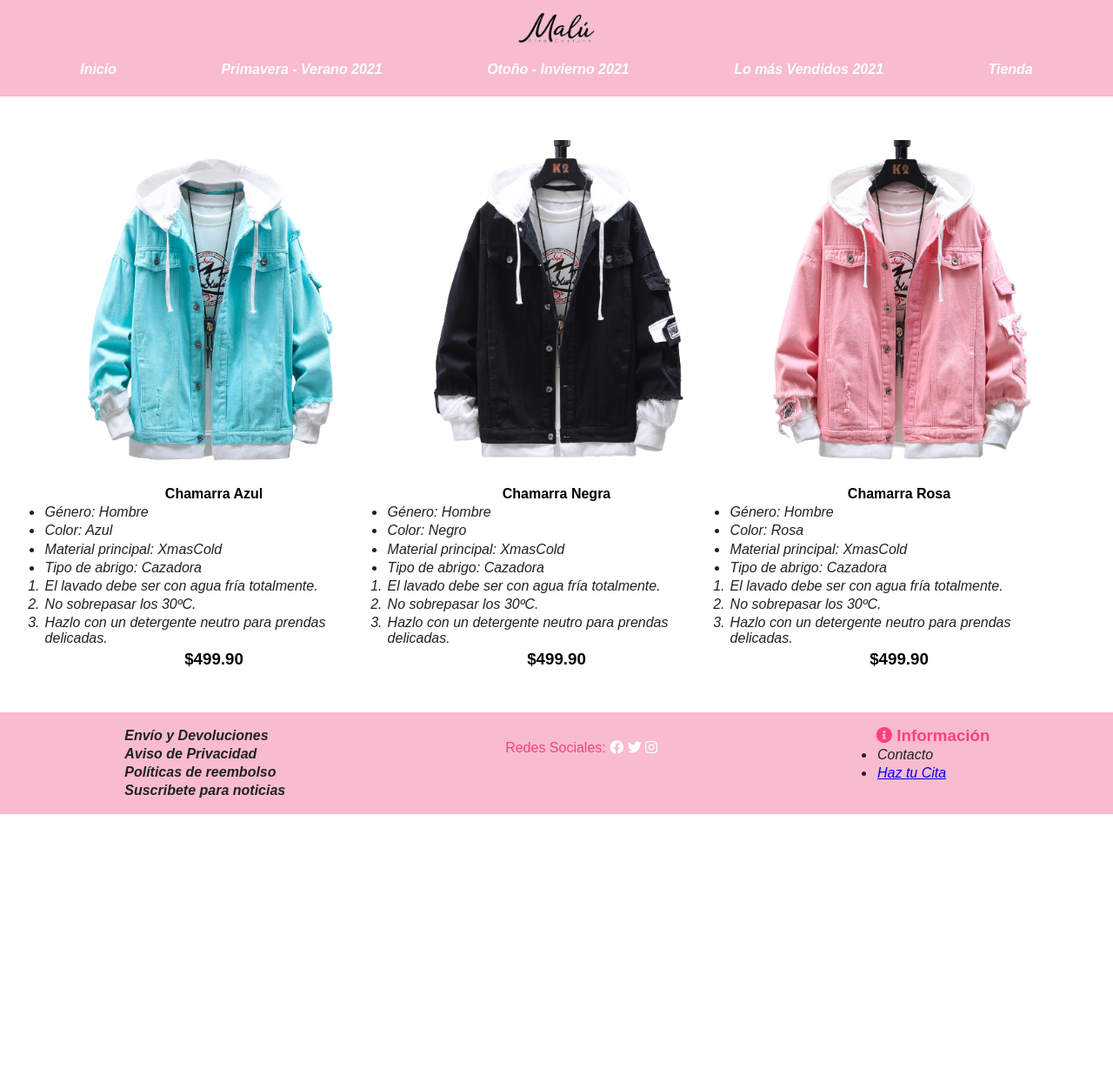
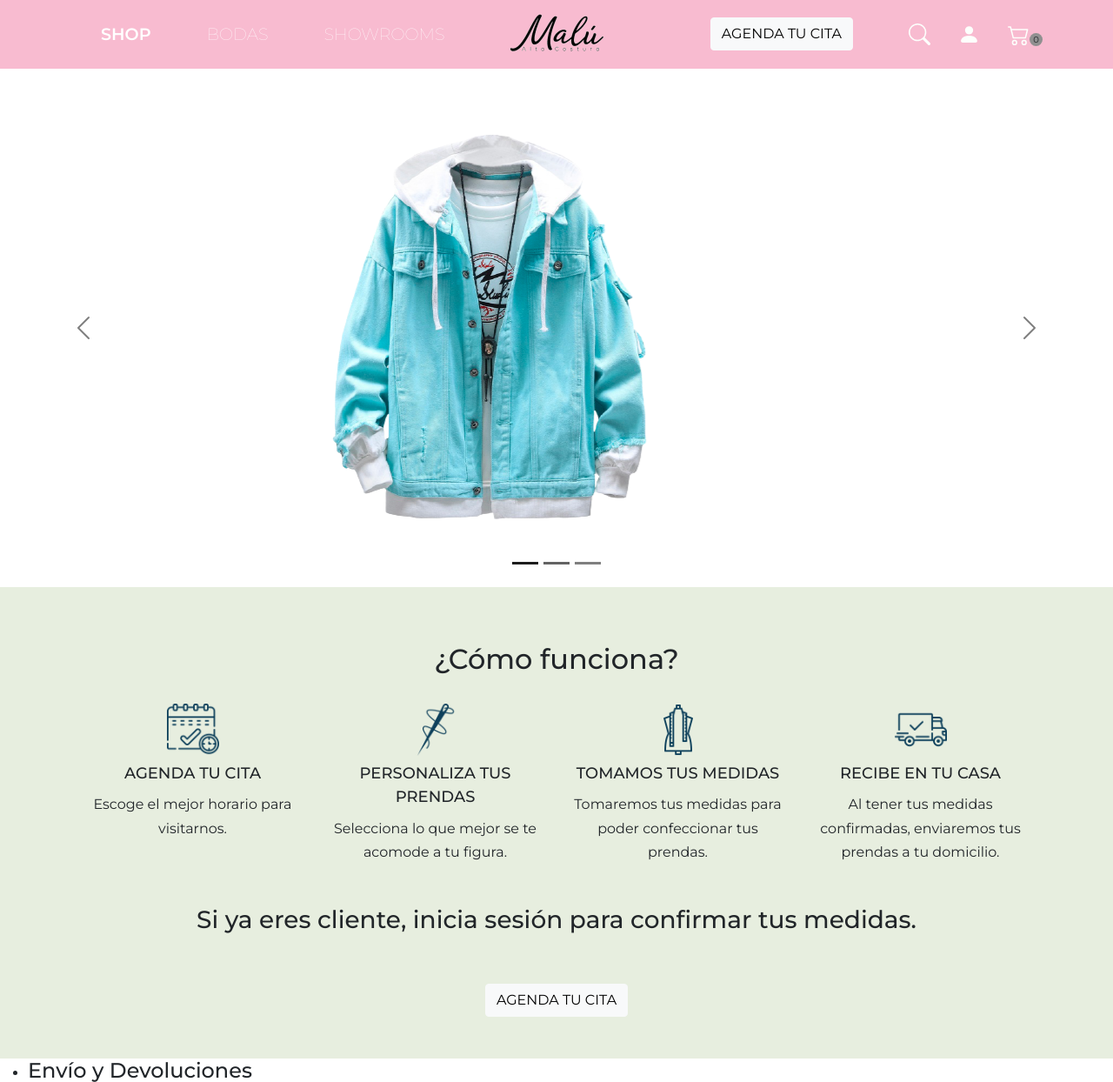
Before and after one commit to ManeMN19/MaluAltaCostura, a plain HTML site: page index.html in a window 1280 px wide. Shown: the top 1244 px of the page at 87% size. Before the commit the page ends 936 px from the top, so only its background shows below. Drawn offline with nearby package versions, Linux system fonts and the light colour scheme.

Commit message:
Redieseño con Bootstrap

```diff
--- a/css/styles.css
+++ b/css/styles.css
@@ -25,6 +25,64 @@ body {
     font-family: var(--montserrat);
 }
 
+.navbar {
+    background-color: var(--orchidPink)
+}
+
+.nav-link {
+    color: white !important;
+    text-decoration: none;
+    font-size: 1.2rem;
+    font-weight: 200;
+    line-height: 1.6;
+    padding: 1rem 3rem;
+}
+
+.nav-link:hover {
+    font-weight: bold;
+}
+
+.active{
+    font-weight: bold;
+}
+
+.howdoes {
+    background-color: #E7EEDF;
+}
+
+.feature h2 {
+    font-size: 18px;
+    line-height: 1.7rem;
+    font-weight: 500;
+}
+
+.feature p {
+    text-align: center;
+    font-weight: 400;
+    line-height: 1.7rem;
+}
+
+.logo {
+    height: 60px;
+    width: 60px
+}
+
+.needle {
+    content: url(/images/needle-and-thread.png);
+}
+
+.dressmaker {
+    content: url(/images/dressmaker.png);
+}
+
+.calendar {
+    content: url(/images/calendar.png);
+}
+
+.shipped {
+    content: url(/images/shipped.png);
+}
+
 .header__products {
     font-family: var(--lexend);
     text-align: center;
@@ -33,46 +91,29 @@ body {
     font-weight: 100;
 }
 
-img {
+/* img {
     max-width: 100%;
+} */
+
+
+
+
+.site-header__cart-count {
+    background: #909090;
+    height: 15px;
+    width: 15px;
+    margin: 13px 5px 0 0;
+    display: flex;
+    justify-content: space-around;
+    border-radius: 50%;
 }
 
-.logo img {
-    max-width: 8%;
+.cart-count {
+    letter-spacing: -0.3px;
+    position: absolute;
+    font-size: 10px;
 }
-
-.container {
-    max-width: 100rem;
-    margin: 0 auto;
-    background-color: var(--orchidPink);
-    padding: 0.5rem 2rem;
-}
-
-.logo {
-    display: flex;
-    justify-content: center;
-}
-
-.nav {
-    margin: 0.5rem auto;
-}
-
-.nav__menu {
-    list-style: none;
-    display: flex;
-    justify-content: space-around;
-    flex-direction: row;
-}
-
-.nav__link {
-    color: white;
-    text-decoration: none;
-    font-size: 1rem;
-    font-weight: 600;
-    line-height: 1.6;
-    padding: 0.5rem;
-}
-
+/*
 .nav__link:hover {
     border: 0.2rem inset var(--baby);
     color: var(--indigo);
@@ -191,4 +232,4 @@ h5 {
     display: flex;
     justify-content: space-around;
     flex-direction: column;
-}
+} */
--- a/index.html
+++ b/index.html
@@ -4,8 +4,11 @@
     <meta charset="UTF-8">
     <meta http-equiv="X-UA-Compatible" content="IE=edge">
     <meta name="viewport" content="width=device-width, initial-scale=1.0">
+    <!-- Bootstrap CSS -->
+    <link href="https://cdn.jsdelivr.net/npm/bootstrap@5.1.3/dist/css/bootstrap.min.css" rel="stylesheet" integrity="sha384-1BmE4kWBq78iYhFldvKuhfTAU6auU8tT94WrHftjDbrCEXSU1oBoqyl2QvZ6jIW3" crossorigin="anonymous">
+    <link rel="stylesheet" href="https://cdn.jsdelivr.net/npm/bootstrap-icons@1.8.1/font/bootstrap-icons.css">
     <link rel="stylesheet" href="css/styles.css">
-    <link href="https://fonts.googleapis.com/css2?family=Poppins:ital,wght@0,100;0,400;0,600;1,100;1,400;1,600&display=swap" rel="stylesheet">
+    <link href="https://fonts.googleapis.com/css2?family=Lexend:wght@400;500;700&family=Montserrat:wght@100;400;500;600&display=swap" rel="stylesheet">
     <link rel="stylesheet" href="https://cdnjs.cloudflare.com/ajax/libs/animate.css/4.1.1/animate.min.css"/>
     <link
       rel="stylesheet"
@@ -22,92 +25,120 @@
 
 <body>
     <header>
-        <div class="container">
-            <a class="logo" href="index.html">
-                <img src="images/logomalu.png" alt="logo">
-            </a>
-            <nav class="nav">
-                <ul class="nav__menu">
-                    <li class="nav__menuItem">
-                        <a class="nav__link" href="index.html">Inicio</a>
-                    </li>
-                    <li class="nav__menuItem">
-                        <a class="nav__link" href="pages/primaveraVerano2021.html">Primavera - Verano 2021</a>
-                    </li>
-                    <li class="nav__menuItem">
-                        <a class="nav__link" href="pages/otoñoInvierno2021.html">Otoño - Invierno 2021</a>
-                    </li>
-                    <li class="nav__menuItem">
-                        <a class="nav__link" href="pages/loMasVendido.html">Lo más Vendidos 2021</a>
-                    </li>
-                    <li class="nav__menuItem">
-                        <a class="nav__link" href="pages/tiendaEnLinea.html">Tienda</a>
-                    </li>
-                </ul>
-            </nav>
+        <nav class="navbar navbar-expand-lg navbar-dark">
+            <div class="container-fluid">
+                <button class="navbar-toggler" type="button" data-bs-toggle="collapse" data-bs-target="#navbarSupportedContent" aria-controls="navbarSupportedContent" aria-expanded="false" aria-label="Toggle navigation">
+                  <span class="navbar-toggler-icon"></span>
+                </button>
+                <div class="navbar-collapse collapse w-100 order-0 order-md-0 dual-collapse2" id="navbarSupportedContent"> <!--Menú izq-->
+                    <ul class="navbar-nav me-auto px-lg-5">
+                        <li class="nav-item">
+                            <a class="nav-link active ms-lg-5" href="pages/shop.html">SHOP</a>
+                        </li>
+                        <li class="nav-item">
+                            <a class="nav-link ms-lg-5" href="#">BODAS</a>
+                        </li>
+                        <li class="nav-item">
+                            <a class="nav-link ms-lg-5" href="#">SHOWROOMS</a>
+                        </li>
+                    </ul>
+                </div>
+                <div class="mx-auto order-0"> <!--Logo-->
+                    <a class="navbar-brand mx-auto" href="index.html"><img src="images/logomalu.png" alt="logo" width="121px" height="50%"></a>
+                </div>
+                <div class="navbar-collapse w-100 order-3">
+                    <ul class="navbar-nav ms-auto px-lg-5">
+                        <li class="nav-item d-lg-inline-flex align-items-center mx-lg-5">
+                            <button type="button" class="btn btn-light">AGENDA TU CITA</button>
+                        </li>
+                        <li class="nav-item d-lg-inline-flex align-items-center mx-lg-3">
+                            <svg xmlns="http://www.w3.org/2000/svg" width="25" height="25" fill="#FDFFFC" class="bi bi-search" viewBox="0 0 16 16">
+                                <path d="M11.742 10.344a6.5 6.5 0 1 0-1.397 1.398h-.001c.03.04.062.078.098.115l3.85 3.85a1 1 0 0 0 1.415-1.414l-3.85-3.85a1.007 1.007 0 0 0-.115-.1zM12 6.5a5.5 5.5 0 1 1-11 0 5.5 5.5 0 0 1 11 0z"/>
+                            </svg>
+                        </li>
+                        <li class="nav-item d-lg-inline-flex align-items-center mx-lg-3">
+                            <svg xmlns="http://www.w3.org/2000/svg" width="25" height="25" fill="#FDFFFC" class="bi bi-person-fill" viewBox="0 0 16 16">
+                                <path d="M3 14s-1 0-1-1 1-4 6-4 6 3 6 4-1 1-1 1H3zm5-6a3 3 0 1 0 0-6 3 3 0 0 0 0 6z"/>
+                            </svg>
+                        </li>
+                        <li class="nav-item d-lg-inline-flex align-items-center mx-lg-3">
+                            <svg xmlns="http://www.w3.org/2000/svg" width="25" height="25" fill="#FDFFFC" class="bi bi-cart2" viewBox="0 0 16 16">
+                                <path d="M0 2.5A.5.5 0 0 1 .5 2H2a.5.5 0 0 1 .485.379L2.89 4H14.5a.5.5 0 0 1 .485.621l-1.5 6A.5.5 0 0 1 13 11H4a.5.5 0 0 1-.485-.379L1.61 3H.5a.5.5 0 0 1-.5-.5zM3.14 5l1.25 5h8.22l1.25-5H3.14zM5 13a1 1 0 1 0 0 2 1 1 0 0 0 0-2zm-2 1a2 2 0 1 1 4 0 2 2 0 0 1-4 0zm9-1a1 1 0 1 0 0 2 1 1 0 0 0 0-2zm-2 1a2 2 0 1 1 4 0 2 2 0 0 1-4 0z"/>
+                            </svg>
+                            <div class="site-header__cart-count">
+                                <span class="cart-count">0</span>
+                            </div>
+                        </li>
+                    </ul>
+                </div>
+            </div>
+        </nav>
+    </header>
+    <main>
+        <div id="carouselIndicators" class="carousel slide carousel-dark" data-bs-ride="carousel">
+            <div class="carousel-indicators">
+              <button type="button" data-bs-target="#carouselIndicators" data-bs-slide-to="0" class="active" aria-current="true" aria-label="Slide 1"></button>
+              <button type="button" data-bs-target="#carouselIndicators" data-bs-slide-to="1" aria-label="Slide 2"></button>
+              <button type="button" data-bs-target="#carouselIndicators" data-bs-slide-to="2" aria-label="Slide 3"></button>
+            </div>
+            <div class="carousel-inner">
+              <div class="carousel-item active">
+                <img src="./images/imagen1.png" class="d-block h-100 mx-auto py-lg-5" alt="...">
+              </div>
+              <div class="carousel-item">
+                <img src="./images/imagen2.png" class="d-block h-100 mx-auto py-lg-5" alt="...">
+              </div>
+              <div class="carousel-item">
+                <img src="./images/imagen3.png" class="d-block h-100 mx-auto py-lg-5" alt="...">
+              </div>
+            </div>
+            <button class="carousel-control-prev" type="button" data-bs-target="#carouselIndicators" data-bs-slide="prev">
+              <span class="carousel-control-prev-icon" aria-hidden="true"></span>
+              <span class="visually-hidden">Previous</span>
+            </button>
+            <button class="carousel-control-next" type="button" data-bs-target="#carouselIndicators" data-bs-slide="next">
+              <span class="carousel-control-next-icon" aria-hidden="true"></span>
+              <span class="visually-hidden">Next</span>
+            </button>
         </div>
-    </header>
-
-    <main>
-        <section>
-            <table class="table">
-                <tr>
-                    <th><img src="images/imagen1.png" alt="Chamarra Azul"> </th>
-                    <th><img src="images/imagen2.png" alt="Chamarra Negra"> </th>
-                    <th><img src="images/imagen3.png" alt="Chamarra Rosa"></th>
-                </tr>
-                <tr>
-                    <th>Chamarra Azul</th>
-                    <th>Chamarra Negra</th>
-                    <th>Chamarra Rosa</th>
-                </tr>
-                <tr class="table_content">
-                    <td>
-                        <ul>
-                            <li>Género: Hombre</li>
-                            <li>Color: Azul</li>
-                            <li>Material principal: XmasCold</li>
-                            <li>Tipo de abrigo: Cazadora</li>
-                        </ul>
-                        <ol>
-                            <li>El lavado debe ser con agua fría totalmente.</li>
-                            <li>No sobrepasar los 30ºC.</li>
-                            <li>Hazlo con un detergente neutro para prendas delicadas.</li>
-                        </ol>
-                    </td>
-                    <td>
-                        <ul>
-                            <li>Género: Hombre</li>
-                            <li>Color: Negro</li>
-                            <li>Material principal: XmasCold</li>
-                            <li>Tipo de abrigo: Cazadora</li>
-                        </ul>
-                        <ol>
-                            <li>El lavado debe ser con agua fría totalmente.</li>
-                            <li>No sobrepasar los 30ºC.</li>
-                            <li>Hazlo con un detergente neutro para prendas delicadas.</li>
-                        </ol>
-                    </td>
-                    <td>
-                        <ul>
-                            <li>Género: Hombre</li>
-                            <li>Color: Rosa</li>
-                            <li>Material principal: XmasCold</li>
-                            <li>Tipo de abrigo: Cazadora</li>
-                        </ul>
-                        <ol>
-                            <li>El lavado debe ser con agua fría totalmente.</li>
-                            <li>No sobrepasar los 30ºC.</li>
-                            <li>Hazlo con un detergente neutro para prendas delicadas.</li>
-                        </ol>
-                    </td>
-                </tr>
-                <tr class="price">
-                    <td><h3>$499.90</h3></td>
-                    <td><h3>$499.90</h3></td>
-                    <td><h3>$499.90</h3></td>
-                </tr>
-            </table>
+        <section class="howdoes">
+            <div class="container px-4 py-3" id="featured-3">
+                <h2 class="pb-2 pt-5 text-center">¿Cómo funciona?</h2>
+                <div class="row g-4 py-3 row-cols-1 row-cols-lg-4">
+                    <div class="feature col">
+                        <div class="feature-icon text-center">
+                            <span class="logo calendar"></span>
+                        </div>
+                        <h2 class="text-center">AGENDA TU CITA</h2>
+                        <p>Escoge el mejor horario para visitarnos.</p>
+                    </div>
+                    <div class="feature col">
+                        <div class="feature-icon text-center">
+                            <span class="logo needle"></span>
+                        </div>
+                        <h2 class="text-center">PERSONALIZA TUS PRENDAS</h2>
+                        <p>Selecciona lo que mejor se te acomode a tu figura.</p>
+                    </div>
+                    <div class="feature col">
+                        <div class="feature-icon text-center">
+                            <span class="logo dressmaker"></span>
+                        </div>
+                        <h2 class="text-center">TOMAMOS TUS MEDIDAS</h2>
+                        <p>Tomaremos tus medidas para poder confeccionar tus prendas.</p>
+                    </div>
+                    <div class="feature col">
+                        <div class="feature-icon text-center">
+                            <span class="logo shipped"></span>
+                        </div>
+                        <h2 class="text-center">RECIBE EN TU CASA</h2>
+                        <p>Al tener tus medidas confirmadas, enviaremos tus prendas a tu domicilio.</p>
+                    </div>
+                </div>
+            </div>
+            <div class="container-fluid d-flex flex-column align-items-center">
+                <h3 class="text-center">Si ya eres cliente, inicia sesión para confirmar tus medidas.</h3>
+                <button type="button" class="btn btn-light my-5">AGENDA TU CITA</button>
+            </div>
         </section>
     </main>
 
@@ -127,7 +158,7 @@
             </li>
         </ul>
 
-        <div class="footer__socialMedia">
+        <div class="footer__socialMedia"> <!-- Redes Sociales -->
             <span>Redes Sociales: </span>
             <a href="#"><i class="fab fa-facebook"></i></a>
             <a href="#"><i class="fab fa-twitter"></i></a>
@@ -142,5 +173,6 @@
             </ul>
         </div>
     </footer>
+    <script src="https://cdn.jsdelivr.net/npm/bootstrap@5.1.3/dist/js/bootstrap.bundle.min.js" integrity="sha384-ka7Sk0Gln4gmtz2MlQnikT1wXgYsOg+OMhuP+IlRH9sENBO0LRn5q+8nbTov4+1p" crossorigin="anonymous"></script>
 </body>
 </html>
```
Also changed, not shown: pages/cita.html (deleted, +0 -118 lines), pages/loMasVendido.html (deleted, +0 -83 lines), pages/otoñoInvierno2021.html (deleted, +0 -81 lines), pages/primaveraVerano2021.html (deleted, +0 -81 lines), images/calendar.png (added), images/dressmaker.png (added), images/needle-and-thread.png (added), images/shipped.png (added), pages/shop.html (renamed from pages/tiendaEnLinea.html), 1 other file.
